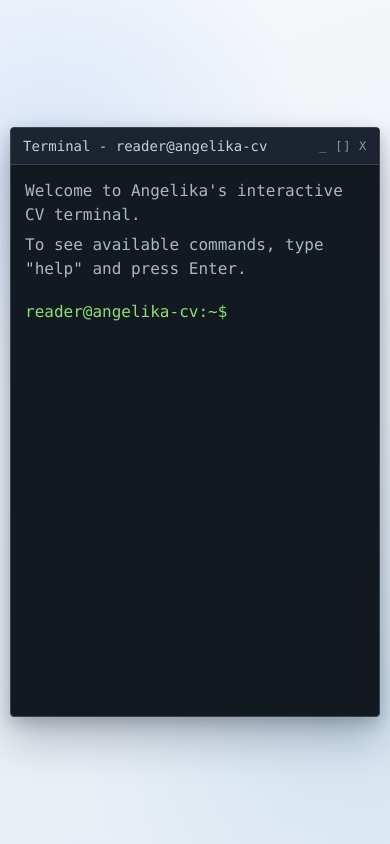
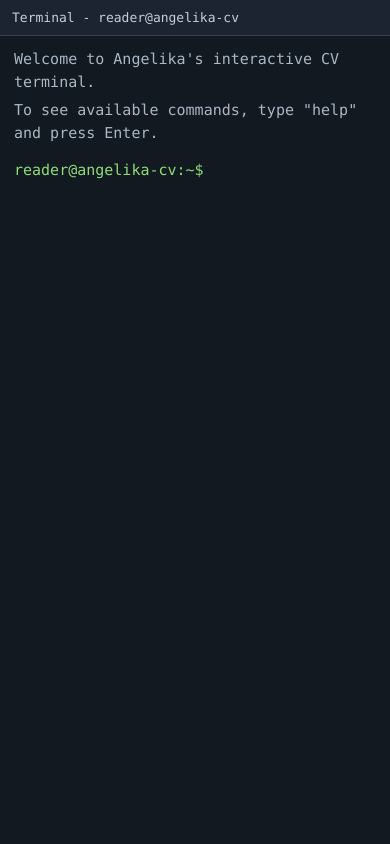
Before and after one commit to angie-ng/cli-cv, a React (Vite) app: page / in a window 390 px wide. Built offline with nearby package versions, Linux system fonts and the light colour scheme.

Commit message:
feat(terminal): resizable window, maximize, in-window scroll, responsivity

```diff
--- a/src/App.css
+++ b/src/App.css
@@ -11,8 +11,12 @@
 }
 
 .terminal-window {
+  position: relative;
+  display: flex;
+  flex-direction: column;
   width: min(900px, 100%);
-  min-height: 560px;
+  height: 560px;
+  max-width: 100%;
   border: 1px solid #3a4551;
   border-radius: 4px;
   overflow: hidden;
@@ -22,12 +26,26 @@
     0 6px 16px rgba(15, 23, 42, 0.2);
 }
 
+.terminal-window.is-maximized {
+  position: fixed;
+  inset: 0;
+  width: 100% !important;
+  height: 100% !important;
+  max-width: none;
+  border-radius: 0;
+  z-index: 10;
+}
+
 .terminal-header {
   display: flex;
   justify-content: space-between;
   align-items: center;
   gap: 16px;
+  flex-shrink: 0;
   padding: 10px 12px;
+  padding-left: max(12px, env(safe-area-inset-left));
+  padding-right: max(12px, env(safe-area-inset-right));
+  padding-top: max(10px, env(safe-area-inset-top));
   border-bottom: 1px solid #374251;
   background: #1b2430;
 }
@@ -35,16 +53,55 @@
 .terminal-title {
   font-size: 14px;
   color: #c7ced7;
+  min-width: 0;
+  overflow: hidden;
+  text-overflow: ellipsis;
+  white-space: nowrap;
 }
 
-.terminal-chrome {
-  font-size: 12px;
-  color: #8d98a5;
-  letter-spacing: 0.06em;
+.terminal-maximize {
+  flex-shrink: 0;
+  display: grid;
+  place-items: center;
+  width: 26px;
+  height: 22px;
+  padding: 0;
+  border: 1px solid #6b7684;
+  border-radius: 3px;
+  background: transparent;
+  color: #c7ced7;
+  cursor: pointer;
+}
+
+.terminal-maximize:hover,
+.terminal-maximize:focus-visible {
+  background: #2a3544;
+  outline: none;
+}
+
+.maximize-icon {
+  display: block;
+  width: 10px;
+  height: 8px;
+  border: 1.5px solid currentColor;
+  box-sizing: border-box;
+}
+
+.maximize-icon.restore {
+  width: 8px;
+  height: 6px;
+  margin-top: 2px;
+  margin-left: -2px;
+  box-shadow: 2px -2px 0 -1.5px #1b2430, 2px -2px 0 0 currentColor;
 }
 
 .terminal-body {
-  padding: 24px;
+  flex: 1;
+  min-height: 0;
+  overflow-x: hidden;
+  overflow-y: auto;
+  padding: 16px 18px 18px;
+  padding-bottom: max(18px, env(safe-area-inset-bottom));
   font-size: 16px;
   line-height: 1.5;
   color: #d7e1ea;
@@ -53,10 +110,11 @@
 .terminal-line {
   margin: 0 0 6px;
   color: #aab7c4;
+  overflow-wrap: anywhere;
 }
 
 .terminal-history {
-  margin-top: 18px;
+  margin-top: 14px;
 }
 
 .history-entry {
@@ -65,16 +123,19 @@
 
 .terminal-prompt-line {
   margin: 0 0 3px;
+  overflow-wrap: anywhere;
 }
 
 .prompt-label {
   color: #8fdc78;
+  overflow-wrap: anywhere;
 }
 
 .terminal-output {
   margin: 0 0 2px;
   color: #d7e1ea;
   white-space: pre-wrap;
+  overflow-wrap: anywhere;
 }
 
 .terminal-output.error {
@@ -97,20 +158,21 @@
 
 .terminal-prompt {
   display: flex;
-  align-items: center;
+  flex-wrap: wrap;
+  align-items: baseline;
   gap: 8px;
-  margin-top: 14px;
+  margin-top: 12px;
 }
 
 .terminal-input {
-  flex: 1;
+  flex: 1 1 8rem;
+  min-width: 8rem;
   border: none;
   outline: none;
   background: transparent;
   color: #d7e1ea;
   font: inherit;
   caret-color: #e8eef5;
-  min-width: 80px;
 }
 
 .terminal-input::selection {
@@ -122,16 +184,84 @@
   color: #687482;
 }
 
+.resize-handle {
+  position: absolute;
+  z-index: 3;
+  touch-action: none;
+}
+
+.resize-n,
+.resize-s {
+  left: 8px;
+  right: 8px;
+  height: 6px;
+}
+
+.resize-e,
+.resize-w {
+  top: 8px;
+  bottom: 8px;
+  width: 6px;
+}
+
+.resize-n { top: 0; }
+.resize-s { bottom: 0; }
+.resize-e { right: 0; }
+.resize-w { left: 0; }
+
+.resize-ne,
+.resize-nw,
+.resize-se,
+.resize-sw {
+  width: 12px;
+  height: 12px;
+}
+
+.resize-ne { top: 0; right: 0; }
+.resize-nw { top: 0; left: 0; }
+.resize-se { bottom: 0; right: 0; }
+.resize-sw { bottom: 0; left: 0; }
+
+body.is-resizing-terminal {
+  user-select: none;
+  cursor: inherit;
+}
+
+body.is-resizing-terminal * {
+  cursor: inherit !important;
+}
+
 @media (max-width: 640px) {
   .terminal-page {
-    padding: 10px;
+    padding: 0;
+    background: #121920;
   }
 
-  .terminal-window {
-    min-height: 70svh;
+  .terminal-window,
+  .terminal-window.is-maximized {
+    position: relative;
+    inset: auto;
+    width: 100% !important;
+    height: 100svh !important;
+    height: 100dvh !important;
+    max-width: none;
+    border: none;
+    border-radius: 0;
+    box-shadow: none;
+  }
+
+  .terminal-maximize,
+  .resize-handle {
+    display: none;
   }
 
   .terminal-body {
-    padding: 14px;
+    padding: 12px 14px;
+    padding-bottom: max(14px, env(safe-area-inset-bottom));
+    font-size: 15px;
+  }
+
+  .terminal-title {
+    font-size: 13px;
   }
 }
--- a/src/App.jsx
+++ b/src/App.jsx
@@ -1,15 +1,56 @@
-import { useMemo, useRef, useState } from 'react'
+import { useEffect, useLayoutEffect, useMemo, useRef, useState } from 'react'
 import { COMMAND_NAMES, executeCommand } from './commands'
 import { completeInputLine } from './commands/shared/complete'
 import { HOME_PATH } from './commands/shared/vfs'
 import './App.css'
 
 const URL_IN_TEXT = /https?:\/\/[^\s]+/gi
+const DEFAULT_WIDTH = 900
+const DEFAULT_HEIGHT = 560
+const MIN_WIDTH = 320
+const MIN_HEIGHT = 280
+const PAGE_PADDING = 48
+
+const RESIZE_HANDLES = [
+  { edge: 'n', cursor: 'ns-resize' },
+  { edge: 's', cursor: 'ns-resize' },
+  { edge: 'e', cursor: 'ew-resize' },
+  { edge: 'w', cursor: 'ew-resize' },
+  { edge: 'ne', cursor: 'nesw-resize' },
+  { edge: 'nw', cursor: 'nwse-resize' },
+  { edge: 'se', cursor: 'nwse-resize' },
+  { edge: 'sw', cursor: 'nesw-resize' },
+]
 
 function formatPrompt(cwd) {
   // "~" means the reader home directory, just like a real shell.
   const pathPart = cwd === HOME_PATH ? '~' : cwd
   return `reader@angelika-cv:${pathPart}$`
+}
+
+function getMaxSize() {
+  return {
+    maxW: Math.max(MIN_WIDTH, window.innerWidth - PAGE_PADDING),
+    maxH: Math.max(MIN_HEIGHT, window.innerHeight - PAGE_PADDING),
+  }
+}
+
+function clampSize(width, height) {
+  const { maxW, maxH } = getMaxSize()
+  return {
+    width: Math.min(Math.max(width, MIN_WIDTH), maxW),
+    height: Math.min(Math.max(height, MIN_HEIGHT), maxH),
+  }
+}
+
+function sizeFromDelta(edge, startWidth, startHeight, dx, dy) {
+  let width = startWidth
+  let height = startHeight
+  if (edge.includes('e')) width = startWidth + dx
+  if (edge.includes('w')) width = startWidth - dx
+  if (edge.includes('s')) height = startHeight + dy
+  if (edge.includes('n')) height = startHeight - dy
+  return clampSize(width, height)
 }
 
 /** Split a line into text and clickable http(s) link segments. */
@@ -53,15 +94,75 @@ function App() {
   const [historyIndex, setHistoryIndex] = useState(null)
   // Start inside the read-only reader home.
   const [cwd, setCwd] = useState(HOME_PATH)
+  const [isMaximized, setIsMaximized] = useState(false)
+  const [size, setSize] = useState(() => clampSize(DEFAULT_WIDTH, DEFAULT_HEIGHT))
   const inputRef = useRef(null)
+  const bodyRef = useRef(null)
+  const resizeRef = useRef(null)
 
   const promptLabel = useMemo(() => formatPrompt(cwd), [cwd])
+
+  const focusInput = () => {
+    inputRef.current?.focus()
+  }
+
+  const scrollToBottom = () => {
+    const body = bodyRef.current
+    if (body) {
+      body.scrollTop = body.scrollHeight
+    }
+  }
+
+  useLayoutEffect(() => {
+    scrollToBottom()
+  }, [history])
+
+  useEffect(() => {
+    const onResize = () => {
+      setSize((prev) => clampSize(prev.width, prev.height))
+    }
+    window.addEventListener('resize', onResize)
+    return () => window.removeEventListener('resize', onResize)
+  }, [])
+
+  useEffect(() => {
+    const onPointerMove = (event) => {
+      const session = resizeRef.current
+      if (!session) return
+      setSize(
+        sizeFromDelta(
+          session.edge,
+          session.startWidth,
+          session.startHeight,
+          event.clientX - session.startX,
+          event.clientY - session.startY,
+        ),
+      )
+    }
+
+    const onPointerUp = () => {
+      if (!resizeRef.current) return
+      resizeRef.current = null
+      document.body.classList.remove('is-resizing-terminal')
+    }
+
+    window.addEventListener('pointermove', onPointerMove)
+    window.addEventListener('pointerup', onPointerUp)
+    window.addEventListener('pointercancel', onPointerUp)
+    return () => {
+      window.removeEventListener('pointermove', onPointerMove)
+      window.removeEventListener('pointerup', onPointerUp)
+      window.removeEventListener('pointercancel', onPointerUp)
+    }
+  }, [])
 
   const handleSubmit = (event) => {
     event.preventDefault()
 
     const typed = currentInput.trim()
     setCurrentInput('')
+    focusInput()
+    scrollToBottom()
     if (!typed) return
 
     setCommandHistory((prev) => {
@@ -132,17 +233,61 @@ function App() {
     }
   }
 
+  const handleBodyPointerDown = (event) => {
+    if (event.target.closest('a, button, input')) return
+    if (window.getSelection()?.toString()) return
+    focusInput()
+  }
+
+  const handleResizePointerDown = (edge, event) => {
+    if (isMaximized) return
+    event.preventDefault()
+    event.stopPropagation()
+    resizeRef.current = {
+      edge,
+      startX: event.clientX,
+      startY: event.clientY,
+      startWidth: size.width,
+      startHeight: size.height,
+    }
+    document.body.classList.add('is-resizing-terminal')
+  }
+
+  const windowClassName = [
+    'terminal-window',
+    isMaximized ? 'is-maximized' : '',
+  ]
+    .filter(Boolean)
+    .join(' ')
+
   return (
     <main className="terminal-page">
-      <section className="terminal-window" aria-label="Interactive CV terminal">
+      <section
+        className={windowClassName}
+        aria-label="Interactive CV terminal"
+        style={isMaximized ? undefined : { width: size.width, height: size.height }}
+      >
         <header className="terminal-header">
           <span className="terminal-title">Terminal - reader@angelika-cv</span>
-          <span className="terminal-chrome" aria-hidden="true">
-            _ [] X
-          </span>
+          <button
+            type="button"
+            className="terminal-maximize"
+            aria-label={isMaximized ? 'Restore terminal size' : 'Maximize terminal'}
+            onClick={() => setIsMaximized((prev) => !prev)}
+          >
+            {isMaximized ? (
+              <span className="maximize-icon restore" aria-hidden="true" />
+            ) : (
+              <span className="maximize-icon" aria-hidden="true" />
+            )}
+          </button>
         </header>
 
-        <div className="terminal-body">
+        <div
+          className="terminal-body"
+          ref={bodyRef}
+          onPointerDown={handleBodyPointerDown}
+        >
           <p className="terminal-line">Welcome to Angelika&apos;s interactive CV terminal.</p>
           <p className="terminal-line">To see available commands, type &quot;help&quot; and press Enter.</p>
 
@@ -186,6 +331,16 @@ function App() {
             />
           </form>
         </div>
+
+        {!isMaximized &&
+          RESIZE_HANDLES.map(({ edge, cursor }) => (
+            <div
+              key={edge}
+              className={`resize-handle resize-${edge}`}
+              style={{ cursor }}
+              onPointerDown={(event) => handleResizePointerDown(edge, event)}
+            />
+          ))}
       </section>
     </main>
   )
```
Also changed, not shown: 1 other file (tests, documents, lock files or other folders).
